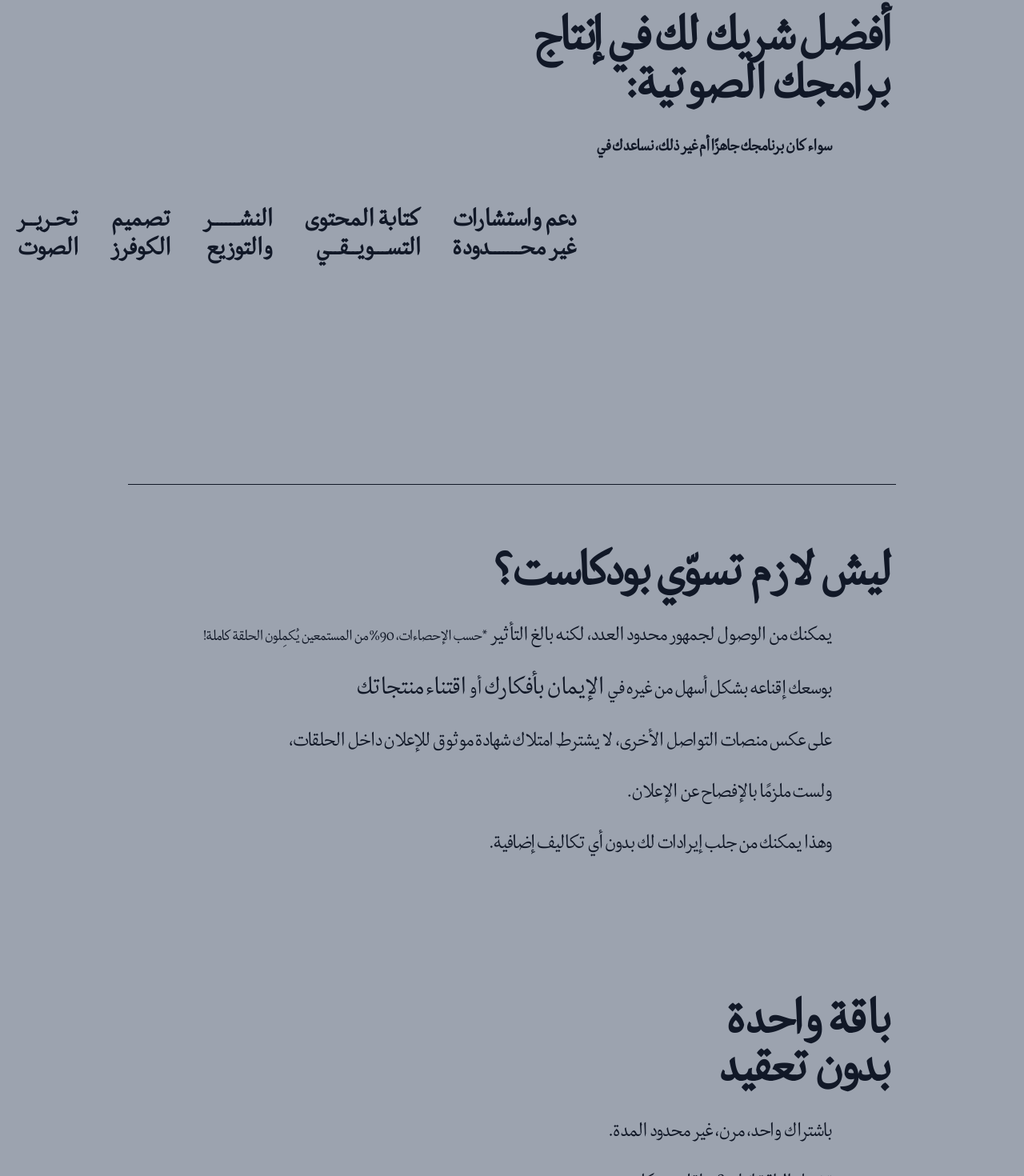
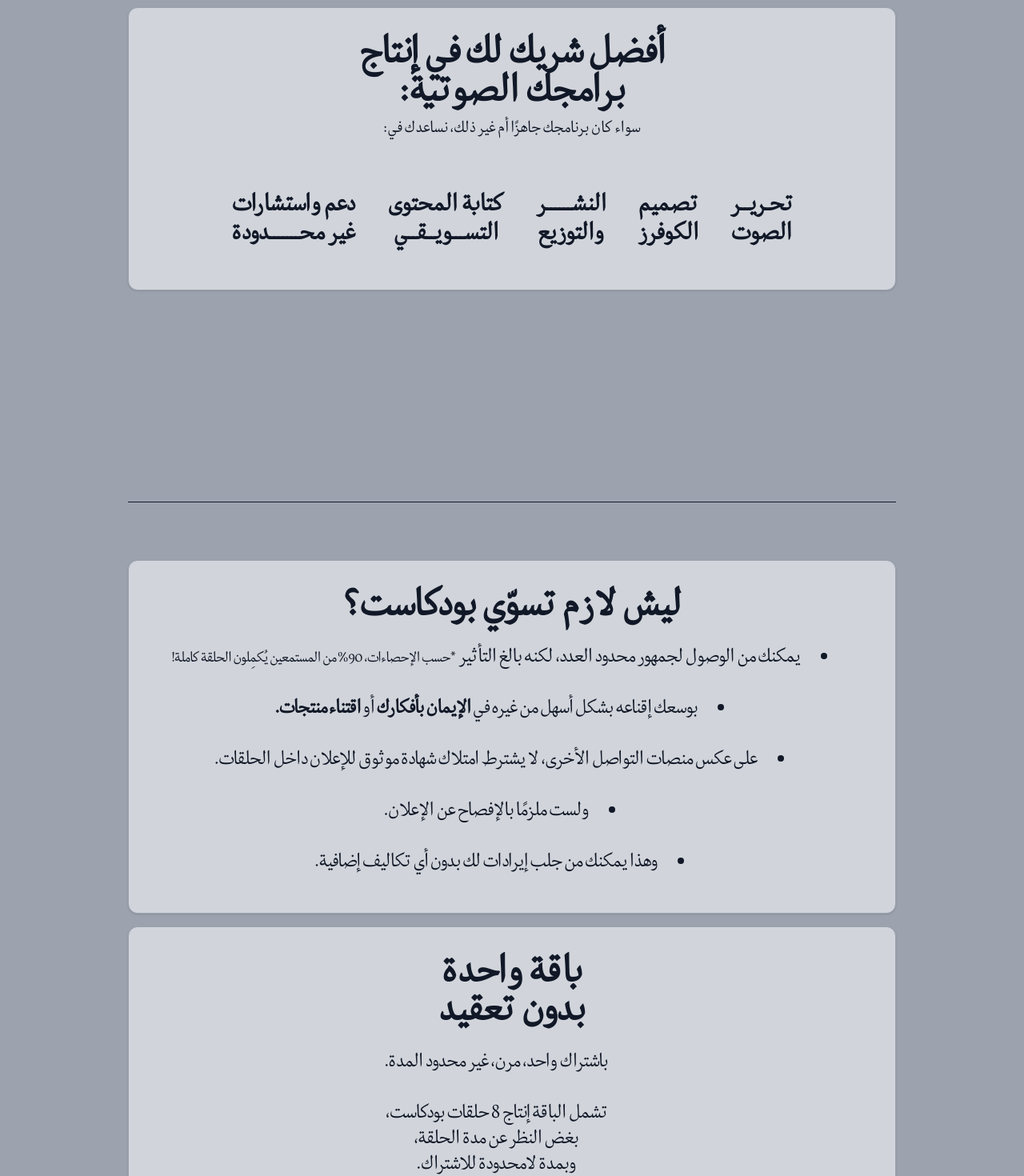
Before and after one commit to Mohammedbbk/StillWave, a React (Vite) app: page / in a window 1280 px wide. Shown: the part 864-2334 px from the top of the page at 80% size. Built offline with nearby package versions, Linux system fonts and the light colour scheme.

Commit message:
🌈 style(the services & podcast): cards & hover

```diff
--- a/src/Components/podcast.jsx
+++ b/src/Components/podcast.jsx
@@ -4,47 +4,96 @@ import '../../src/App.css'
 export default function Services() {
   return (
   <div>
-      <div className="bg-gray-400 font-29  flex justify-end">
-        <div className="text-right md:pr-32 w-full max-w-7xl">
-          <h1 className="text-4xl pr-10 font-bold tracking-tight py-4 text-gray-900 sm:text-5xl md:text-6xl">
+<div class="bg-gray-400 flex font-29 justify-center items-center text-right max-w-7xl">
+    <div style={{ direction: 'rtl' }} class="flex w-3/4 mx-auto flex-col p-4 m-2 justify-center text-center bg-gray-300 border border-gray-400 rounded-xl shadow sm:p-8 dark:bg-gray-800 dark:border-gray-700">
+        <h1 class="mb-2 sm:text-3xl md:text-5xl font-bold text-gray-900 dark:text-white">
             ليش لازم تسوّي بودكاست؟
         </h1>
-          <h1 style={{ direction: 'rtl' }} className="text-xl pr-8 tracking-tight py-4 text-gray-900 md:text-2xl md:pr-28">
-            يمكنك من الوصول لجمهور محدود العدد، لكنه بالغ التأثير <span className='text-sm md:text-lg'>*حسب الإحصاءات، 90% من المستمعين يُكمِلون الحلقة كاملة!</span>
-          </h1>
-          <h1 className="text-xl pr-8 tracking-tight py-4 text-gray-900 md:text-2xl md:pr-28">
-            بوسعك إقناعه بشكل أسهل من غيره في
-            <span className='text-2xl md:text-3xl '> الإيمان بأفكارك </span>
-            أو
-            <span className='text-2xl md:text-3xl '> اقتناء منتجاتك</span>
-          </h1>
-          <h1 className="text-xl pr-8 tracking-tight py-4 text-gray-900 md:text-2xl md:pr-28">
-            ،على عكس منصات التواصل الأخرى، لا يشترط امتلاك شهادة موثوق للإعلان داخل الحلقات
-          </h1>
-          <h1 style={{ direction: 'rtl' }} className="text-xl pr-8 tracking-tight py-4 text-gray-900 md:text-2xl md:pr-28">
+        <ul style={{ direction: 'rtl' }} className='list-disc list-inside'>
+        <li class="text-xl sm:text-xl md:text-2xl pr-8 tracking-tight py-4 text-gray-900 dark:text-gray-400">
+            يمكنك من الوصول لجمهور محدود العدد، لكنه بالغ التأثير <span class='text-sm md:text-lg'>*حسب الإحصاءات، 90% من المستمعين يُكمِلون الحلقة كاملة!</span>
+        </li>
+        <li class="text-xl sm:text-xl md:text-2xl pr-8 tracking-tight py-4 text-gray-900 dark:text-gray-400">
+            بوسعك إقناعه بشكل أسهل من غيره في <span class='font-bold'> الإيمان بأفكارك </span> أو <span class='font-bold'> اقتناء منتجات.</span>
+        </li>
+        <li class="text-xl sm:text-xl md:text-2xl pr-8 tracking-tight py-4 text-gray-900 dark:text-gray-400">
+         على عكس منصات التواصل الأخرى، لا يشترط امتلاك شهادة موثوق للإعلان داخل الحلقات.
+        </li>
+        <li class="text-xl sm:text-xl md:text-2xl pr-8 tracking-tight py-4 text-gray-900 dark:text-gray-400">
             ولست ملزمًا بالإفصاح عن الإعلان.
-          </h1>
-          <h1 style={{ direction: 'rtl' }} className="text-xl pr-8 tracking-tight py-4 text-gray-900 md:text-2xl md:pr-28">
+        </li>
+        <li class="text-xl sm:text-xl md:text-2xl pr-8 tracking-tight py-4 text-gray-900 dark:text-gray-400">
             وهذا يمكنك من جلب إيرادات لك بدون أي تكاليف إضافية.
-          </h1>
+        </li>
+        </ul>
     </div>
     </div>
 
-      <div className="bg-gray-400 font-29 pt-36 flex justify-end">
-        <div className="text-right md:pr-32 w-full max-w-7xl">
-          <h1 className="text-4xl pr-10 font-bold tracking-tight py-4 text-gray-900 sm:text-5xl md:text-6xl">
+    <div class="bg-gray-400 flex justify-center items-center font-29 text-right max-w-7xl">
+    <div style={{ direction: 'rtl' }} class="flex w-3/4 mx-auto flex-col p-4 m-2 justify-center text-center bg-gray-300 border border-gray-400 rounded-xl shadow sm:p-8 dark:bg-gray-800 dark:border-gray-700">
+        <h1 class="mb-2 sm:text-3xl md:text-5xl font-bold text-gray-900 dark:text-white">
             باقة واحدة <br/> بدون تعقيد
         </h1>
-          <h1 style={{ direction: 'rtl' }}  className="text-xl pr-10 tracking-tight py-4 text-gray-900 md:text-2xl md:pr-28">
+        <h1 class="text-xl sm:text-xl md:text-2xl pr-10 tracking-tight py-4 text-gray-900 dark:text-gray-400">
             باشتراك واحد، مرن، غير محدود المدة.
         </h1>
-          <h1 style={{ direction: 'rtl' }}  className="text-xl pr-10 tracking-tight py-4 text-gray-900 md:text-2xl md:pr-28">
+        <h1 class="text-xl sm:text-xl md:text-2xl pr-10 tracking-tight py-4 text-gray-900 dark:text-gray-400">
             تشمل الباقة إنتاج 8 حلقات بودكاست، <br/>
             بغض النظر عن مدة الحلقة،<br/>
             وبمدة لامحدودة للاشتراك.<br/>
         </h1>
     </div>
 </div>
+
+
+
 </div>
+
+
+    // <div>
+    //   <div className="bg-gray-400 font-29  flex justify-end">
+    //     <div className="text-right md:pr-32 w-full max-w-7xl">
+    //       <h1 className="text-4xl pr-10 font-bold tracking-tight py-4 text-gray-900 sm:text-5xl md:text-6xl">
+    //         ليش لازم تسوّي بودكاست؟
+    //       </h1>
+    //       <h1 style={{ direction: 'rtl' }} className="text-xl pr-8 tracking-tight py-4 text-gray-900 md:text-2xl md:pr-28">
+    //         يمكنك من الوصول لجمهور محدود العدد، لكنه بالغ التأثير <span className='text-sm md:text-lg'>*حسب الإحصاءات، 90% من المستمعين يُكمِلون الحلقة كاملة!</span>
+    //       </h1>
+    //       <h1 className="text-xl pr-8 tracking-tight py-4 text-gray-900 md:text-2xl md:pr-28">
+    //         بوسعك إقناعه بشكل أسهل من غيره في
+    //         <span className='text-2xl md:text-3xl '> الإيمان بأفكارك </span>
+    //         أو
+    //         <span className='text-2xl md:text-3xl '> اقتناء منتجاتك</span>
+    //       </h1>
+    //       <h1 className="text-xl pr-8 tracking-tight py-4 text-gray-900 md:text-2xl md:pr-28">
+    //         ،على عكس منصات التواصل الأخرى، لا يشترط امتلاك شهادة موثوق للإعلان داخل الحلقات
+    //       </h1>
+    //       <h1 style={{ direction: 'rtl' }} className="text-xl pr-8 tracking-tight py-4 text-gray-900 md:text-2xl md:pr-28">
+    //         ولست ملزمًا بالإفصاح عن الإعلان.
+    //       </h1>
+    //       <h1 style={{ direction: 'rtl' }} className="text-xl pr-8 tracking-tight py-4 text-gray-900 md:text-2xl md:pr-28">
+    //         وهذا يمكنك من جلب إيرادات لك بدون أي تكاليف إضافية.
+    //       </h1>
+    //     </div>
+    //   </div>
+
+
+
+    //   <div className="bg-gray-400 font-29 pt-36 flex justify-end">
+    //     <div className="text-right md:pr-32 w-full max-w-7xl">
+    //       <h1 className="text-4xl pr-10 font-bold tracking-tight py-4 text-gray-900 sm:text-5xl md:text-6xl">
+    //         باقة واحدة <br/> بدون تعقيد
+    //       </h1>
+    //       <h1 style={{ direction: 'rtl' }}  className="text-xl pr-10 tracking-tight py-4 text-gray-900 md:text-2xl md:pr-28">
+    //         باشتراك واحد، مرن، غير محدود المدة.
+    //       </h1>
+    //       <h1 style={{ direction: 'rtl' }}  className="text-xl pr-10 tracking-tight py-4 text-gray-900 md:text-2xl md:pr-28">
+    //         تشمل الباقة إنتاج 8 حلقات بودكاست، <br/>
+    //         بغض النظر عن مدة الحلقة،<br/>
+    //        وبمدة لامحدودة للاشتراك.<br/>
+    //       </h1>
+    //     </div>
+    //   </div>
+    // </div>
   );
 }
--- a/src/Components/services.jsx
+++ b/src/Components/services.jsx
@@ -3,8 +3,8 @@ import '../../src/App.css'
 
 export default function Services() {
   return (
-    <div id="Services" className="bg-gray-400 font-29 pb-64 flex justify-end">
-      <div className="text-right md:pr-32 w-full max-w-7xl">
+    <div id="Services" className="bg-gray-400 font-29 pb-64 flex justify-center text-center text-right  max-w-7xl ">
+      {/* <div className="text-right md:pr-32 w-full max-w-7xl">
         <h1 style={{ direction: 'rtl' }} className="text-4xl pr-10 font-bold tracking-tight py-4 text-gray-900 sm:text-5xl md:text-6xl">
           أفضل شريك لك في إنتاج<br/>برامجك الصوتية:
         </h1>
@@ -12,7 +12,7 @@ export default function Services() {
         سواء كان برنامجك جاهزًا أم غير ذلك، نساعدك في
         </h2>
 
-        <div className="flex text-xl font-bold leading-8 p-5 sm:text-2xl md:text-3xl text-gray-900 flex-wrap gap-10 mt-6 justify-center md:justify-start">
+        <div className="flex text-xl font-bold leading-8 p-5 sm:text-2xl md:text-3xl text-gray-900 flex-wrap gap-10 mt-6 justify-center">
           <p className=" ">
             تحـريــر <br/> الصوت
           </p>
@@ -29,7 +29,30 @@ export default function Services() {
             دعم واستشارات <br/>غير محـــــــدودة
           </p>
         </div>
-      </div>
+      </div> */}
+
+<div style={{ direction: 'rtl' }} class="transform transition duration-400 hover:scale-105 flex w-3/4 mx-auto flex-col p-4 m-2 justify-center text-center bg-gray-300 border border-gray-400 rounded-xl shadow sm:p-8 dark:bg-gray-800 dark:border-gray-700">
+    <h5 class="mb-2 w-full sm:text-3xl md:text-5xl  font-bold text-gray-900 dark:text-white">أفضل شريك لك في إنتاج<br/>برامجك الصوتية: </h5>
+    <p class="mb-5 w-full text-base text-gray-900 sm:text-xl text-2xl dark:text-gray-400">سواء كان برنامجك جاهزًا أم غير ذلك، نساعدك في:</p>
+    <div class="flex flex-row text-xl font-bold leading-8 p-5 sm:text-2xl md:text-3xl text-gray-900 flex-wrap gap-10 mt-6 justify-center">
+      <p class="flex justify-center item-center">
+        تحـريــر <br/> الصوت
+      </p>
+      <p class="text-center">
+        تصميم<br/> الكوفرز
+      </p>
+      <p class="text-center">
+        النشــــــر  <br/>والتوزيع
+      </p>
+      <p class="text-center">
+        كتابة المحتوى <br/>التســـويــقــي
+      </p>
+      <p class="text-center">
+        دعم واستشارات <br/>غير محـــــــدودة
+      </p>
     </div>
+</div>
+</div>
+
   );
 }
```
Lines whose indentation alone changed are shown as unchanged.
